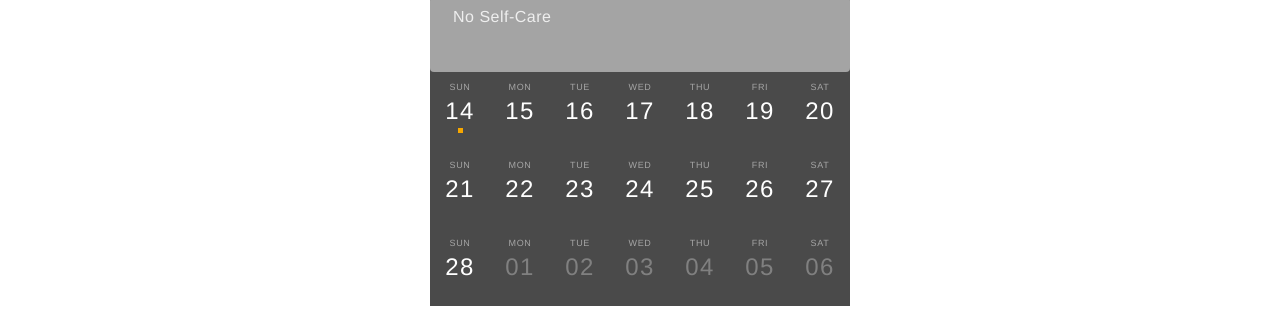
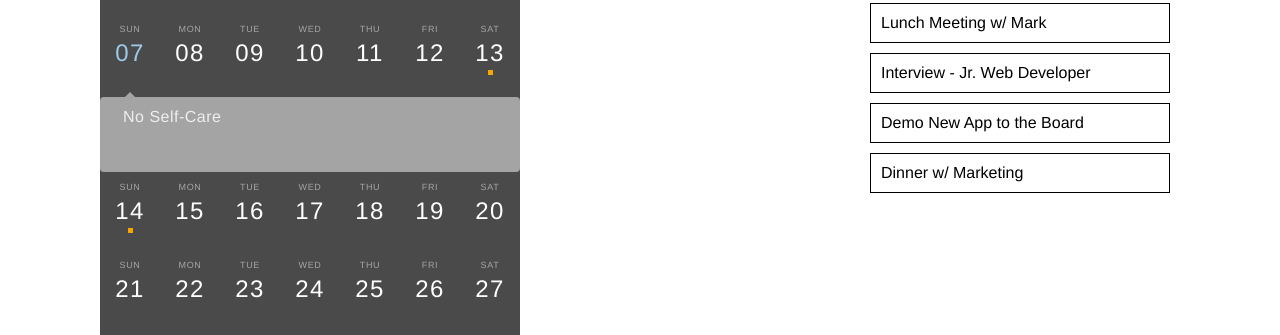
Before and after one commit to sjwhelpley/SheInnovates2021, a plain HTML site: page index.html in a window 1280 px wide. Shown: the part 282-617 px from the top of the page. Drawn offline with Linux system fonts and the light colour scheme.

Commit message:
Combine styles

```diff
--- a/style.css
+++ b/style.css
@@ -18,15 +18,31 @@ body {
     user-select: none;
 }
 
+#list {
+    height: 570px;
+    width: 25%;
+    overflow:hidden;
+    overflow-y:scroll;
+    float: right;
+    margin: 100px;
+}
+
+.list-item {
+    border: 1px black solid;
+    padding: 10px;
+    margin: 10px;
+}
+
 #calendar {
     -webkit-transform: translate3d(0, 0, 0);
     -moz-transform: translate3d(0, 0, 0);
     transform: translate3d(0, 0, 0);
     width: 420px;
-    margin: 0 auto;
     height: 570px;
     overflow: hidden;
     color: rgba(255, 255, 255, 1);
+    float: left;
+    margin: 100px;
 }
 
 .header {
```
